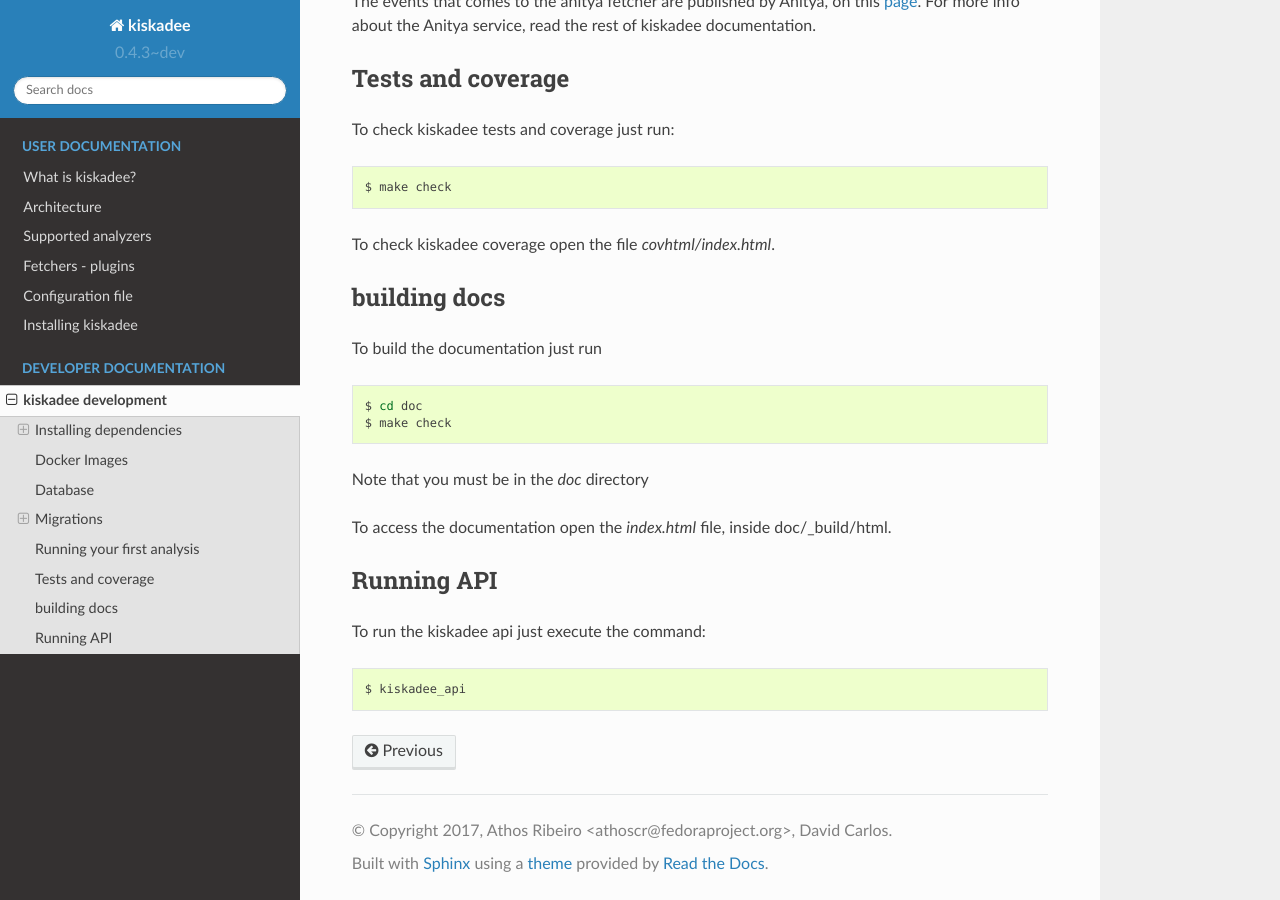
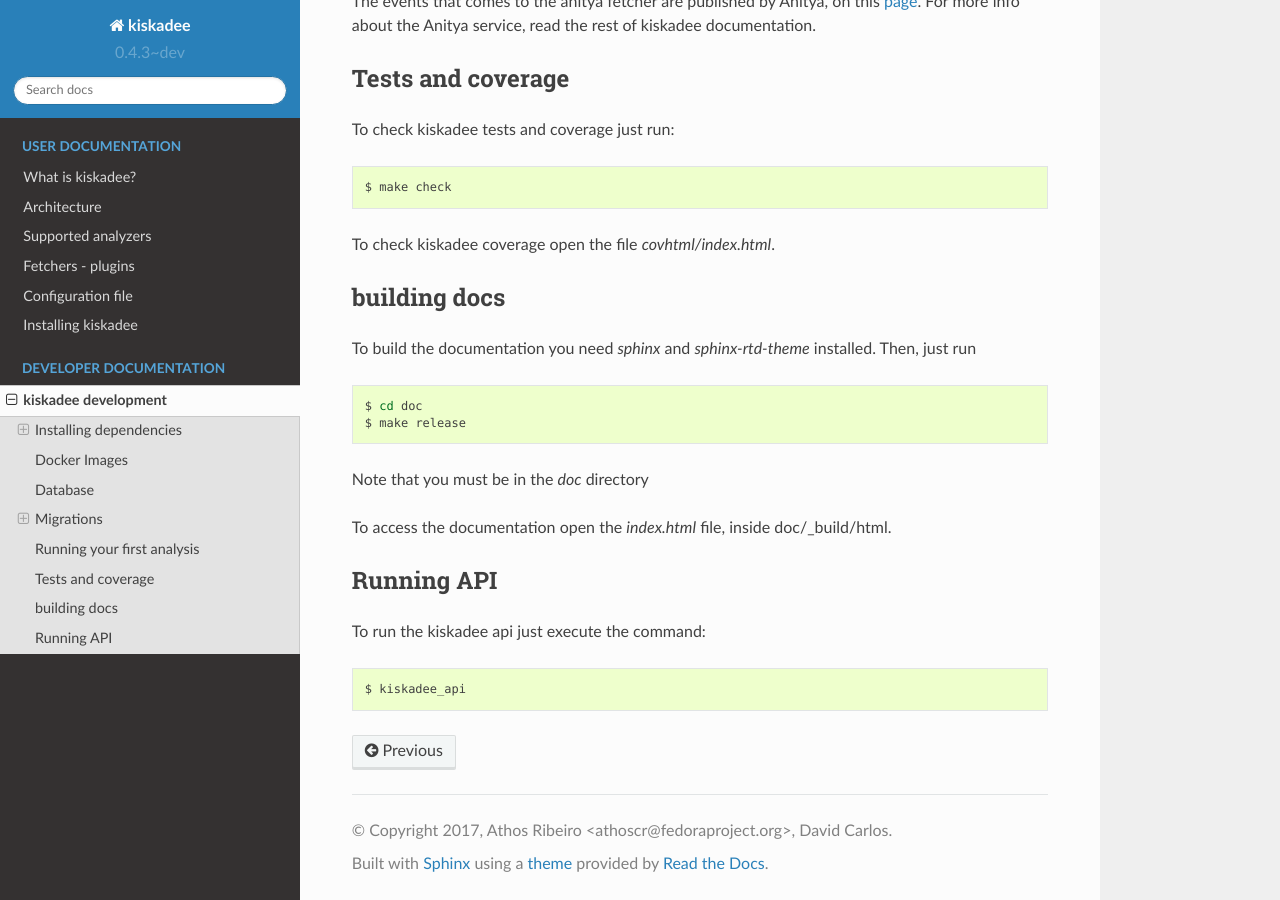
Before and after one commit to fabio1079/kiskadee, a Sphinx documentation site: the page built from doc/development.rst, in a window 1280 px wide and 900 px high, scrolled down 5085 px. Built offline with Sphinx 7.4.7 and the Read the Docs theme 2.0.0, drawn with Linux system fonts in a browser that asks for light colours.

Commit message:
Set proper production requirements

```diff
--- a/doc/development.rst
+++ b/doc/development.rst
@@ -281,12 +281,13 @@
 building docs
 --------------------
 
-To build the documentation just run
+To build the documentation you need `sphinx` and `sphinx-rtd-theme` installed.
+Then, just run
 
 .. code-block:: bash
 
   $ cd doc
-  $ make check
+  $ make release
 
 Note that you must be in the `doc` directory
 
--- a/requirements.txt
+++ b/requirements.txt
@@ -4,15 +4,11 @@
 sqlalchemy
 chardet
 fedmsg
+fedmsg[consumers]
 packaging
 pyyaml
 flask
 flask_cors
 Flask-Restless
 marshmallow
-flask-cors
-coverage
-nose
-ansible
 alembic
-sphinx-rtd-theme
```
